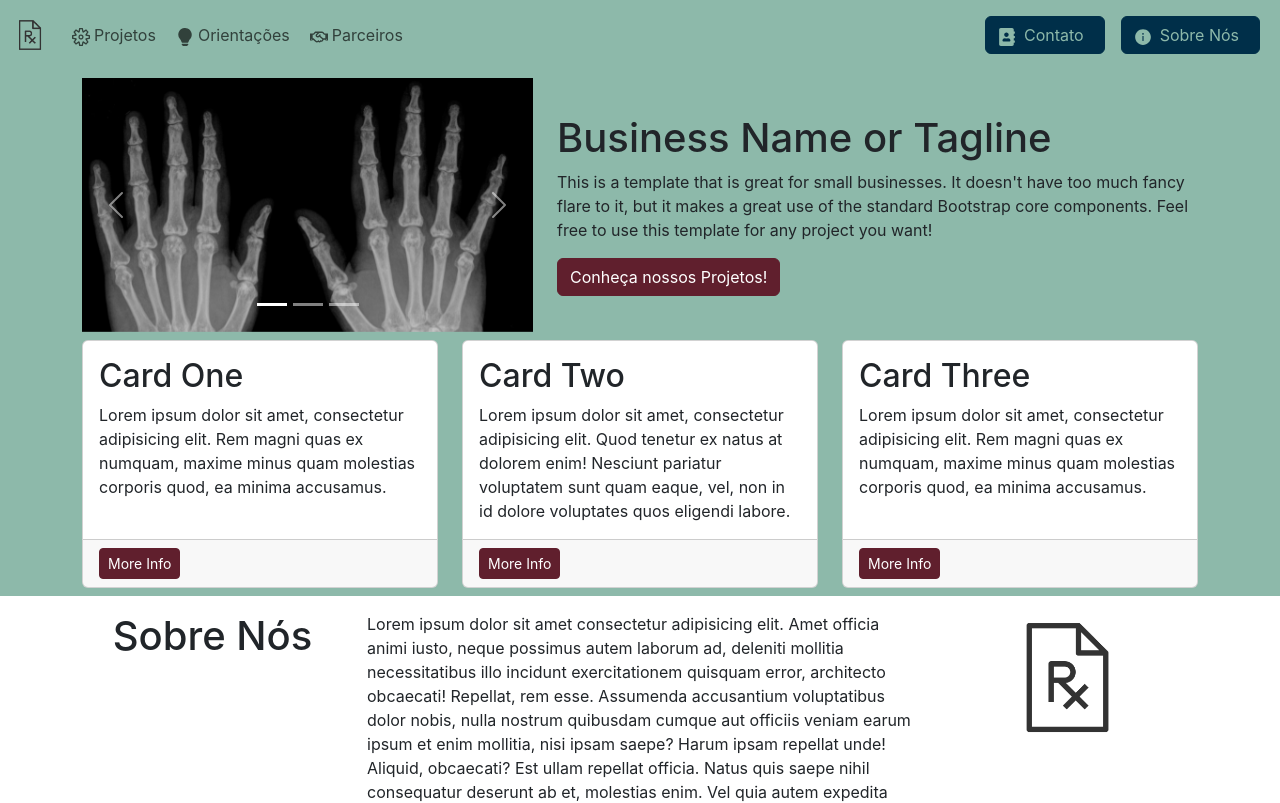
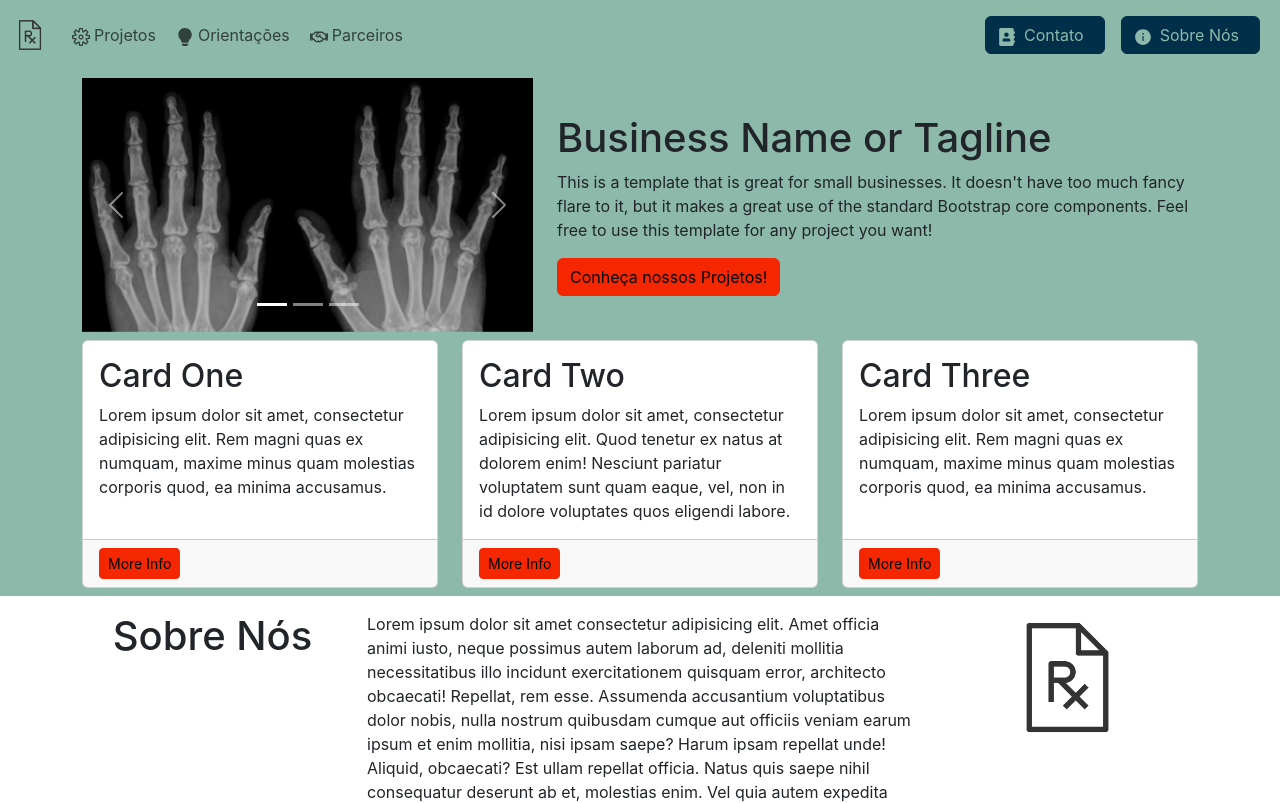
Before and after one commit to LanaeJulia/raioXX, a React (Create React App) app: page /#/ in a window 1280 px wide. Shown: the top 803 px of the page. Built offline with nearby package versions, Linux system fonts and the light colour scheme.

Commit message:
altereação cor

```diff
--- a/src/custom.scss
+++ b/src/custom.scss
@@ -7,7 +7,7 @@ $white: #ffffff;
 $theme-colors: (
     "light":      #8DB9AA,//#aee2f6,//#2f9e41
     "dark":       #000409,
-    "primary":    #601f2d,//c90c0f
+    "primary":    #f52700,//601f2d,//c90c0f
     "secondary":  #CAE3D1, //#bae7e4
     "info":       #25a1a7,
     "accent1":    #5b8b25,
```
